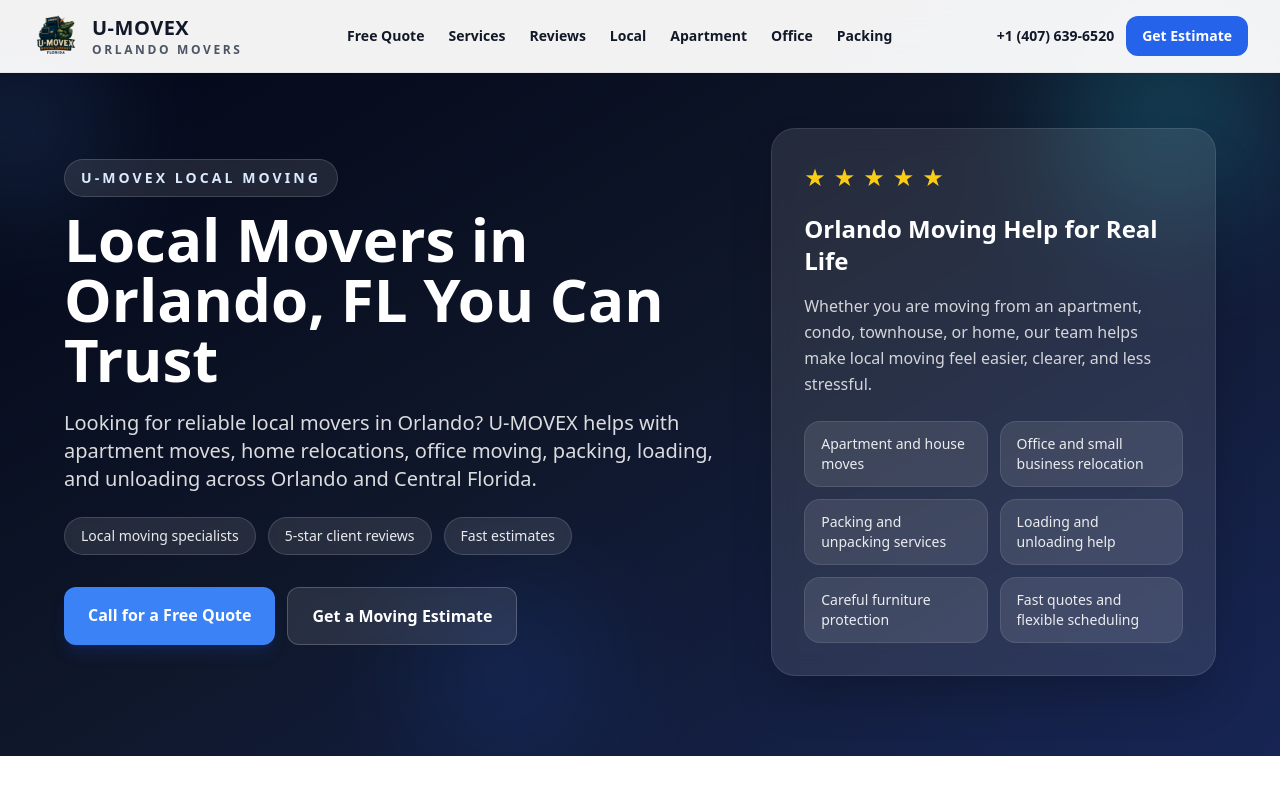
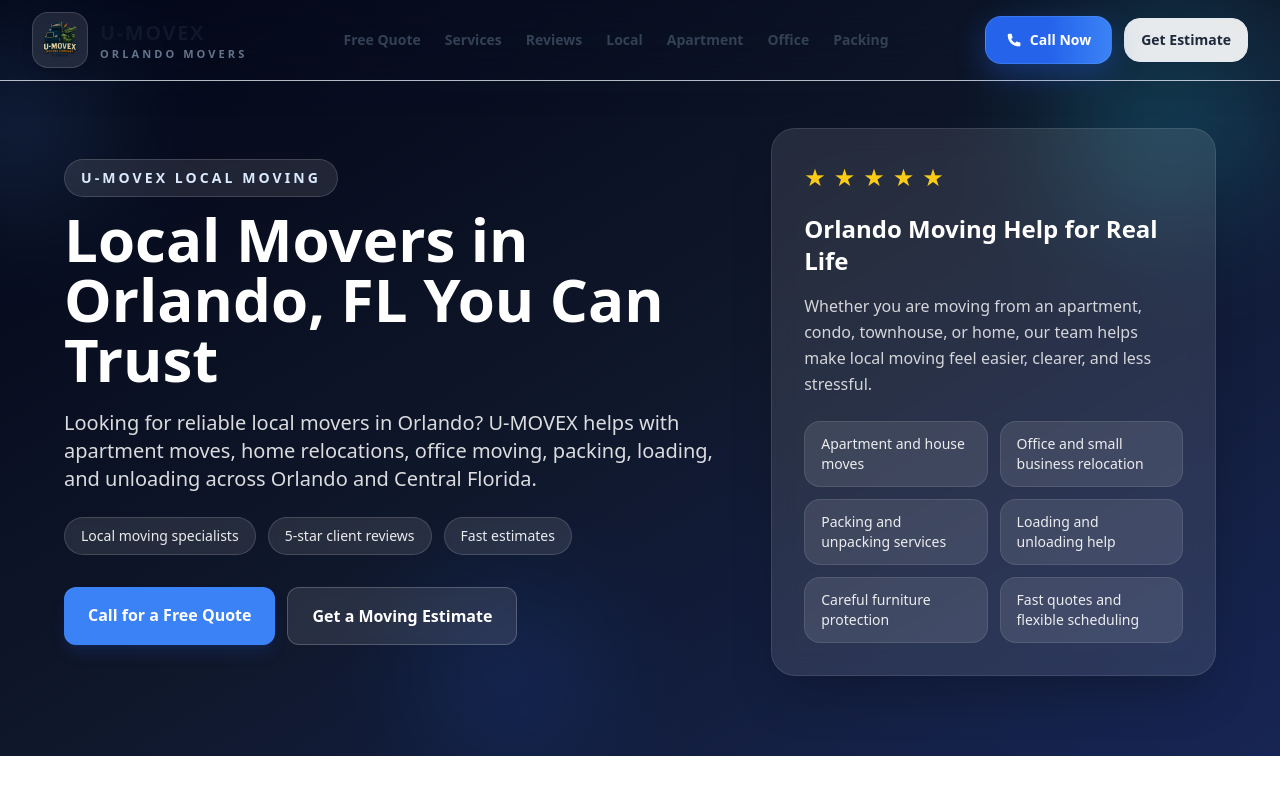
Before and after one commit to jannahttps/u-movex-site, a Next.js app: page /local-movers-orlando in a window 1280 px wide. Shown: the top 800 px of the page. Built offline with nearby package versions, Linux system fonts and the light colour scheme; no server answers.

Commit message:
Update SiteHeader.tsx

```diff
--- a/app/components/SiteHeader.tsx
+++ b/app/components/SiteHeader.tsx
@@ -25,142 +25,245 @@
     };
   }, [open]);
 
-  const baseText = dark || scrolled ? 'text-gray-900' : 'text-white';
-  const subText = dark || scrolled ? 'text-gray-600' : 'text-white/80';
-  const shell =
-    dark || scrolled
-      ? 'border-b border-gray-200 bg-white/95 shadow-sm backdrop-blur-xl'
+  const isSolid = dark || scrolled;
+
+  const shell = isSolid
+    ? 'border-b border-slate-200/80 bg-white/92 shadow-[0_10px_30px_rgba(15,23,42,0.08)] backdrop-blur-xl'
     : 'bg-transparent';
+
+  const brandText = isSolid ? 'text-slate-900' : 'text-white';
+  const brandSubtext = isSolid ? 'text-slate-500' : 'text-white/75';
+  const navText = isSolid ? 'text-slate-700' : 'text-white';
 
   return (
     <>
-      <header className={`fixed inset-x-0 top-0 z-50 transition-all duration-300 ${shell}`}>
-        <div className="mx-auto flex max-w-7xl items-center justify-between px-4 py-3 sm:px-6 lg:px-8">
+      <header
+        className={`fixed inset-x-0 top-0 z-50 transition-all duration-300 ${shell}`}
+      >
+        <div className="mx-auto flex max-w-7xl items-center justify-between gap-3 px-4 py-3 sm:px-6 lg:px-8">
+          <Link
+            href="/"
+            className="min-w-0 flex items-center gap-3"
+            aria-label="Go to U-MOVEX homepage"
+            onClick={() => setOpen(false)}
+          >
+            <div className="relative flex h-12 w-12 items-center justify-center overflow-hidden rounded-2xl border border-white/15 bg-white/10 shadow-lg backdrop-blur-md sm:h-14 sm:w-14">
+              <img
+                src="/videos/logo.png"
+                alt="U-MOVEX logo"
+                className="h-10 w-10 object-contain sm:h-11 sm:w-11"
+              />
+            </div>
 
-          {/* LOGO */}
+            <div className="min-w-0 leading-tight">
+              <div
+                className={`truncate text-lg font-bold tracking-[0.08em] sm:text-xl ${brandText}`}
+              >
+                U-MOVEX
+              </div>
+              <div
+                className={`truncate text-[10px] font-semibold uppercase tracking-[0.28em] sm:text-[11px] ${brandSubtext}`}
+              >
+                Orlando Movers
+              </div>
+            </div>
+          </Link>
+
+          <nav className="hidden items-center gap-5 xl:gap-6 lg:flex">
+            <Link
+              href="/#quote"
+              className={`text-sm font-semibold transition hover:text-blue-600 ${navText}`}
+            >
+              Free Quote
+            </Link>
+
+            <Link
+              href="/#services"
+              className={`text-sm font-semibold transition hover:text-blue-600 ${navText}`}
+            >
+              Services
+            </Link>
+
+            <Link
+              href="/#reviews"
+              className={`text-sm font-semibold transition hover:text-blue-600 ${navText}`}
+            >
+              Reviews
+            </Link>
+
+            <Link
+              href="/local-movers-orlando"
+              className={`text-sm font-semibold transition hover:text-blue-600 ${navText}`}
+            >
+              Local
+            </Link>
+
+            <Link
+              href="/apartment-movers-orlando"
+              className={`text-sm font-semibold transition hover:text-blue-600 ${navText}`}
+            >
+              Apartment
+            </Link>
+
+            <Link
+              href="/office-movers-orlando"
+              className={`text-sm font-semibold transition hover:text-blue-600 ${navText}`}
+            >
+              Office
+            </Link>
+
+            <Link
+              href="/packing-services-orlando"
+              className={`text-sm font-semibold transition hover:text-blue-600 ${navText}`}
+            >
+              Packing
+            </Link>
+          </nav>
+
+          <div className="flex items-center gap-2 sm:gap-3">
+            <a
+              href="tel:+14076396520"
+              aria-label="Call U-MOVEX now"
+              className="group relative inline-flex h-11 items-center justify-center overflow-hidden rounded-2xl border border-blue-400/30 bg-gradient-to-r from-blue-600 via-blue-600 to-blue-500 px-4 text-sm font-semibold text-white shadow-[0_10px_30px_rgba(37,99,235,0.35)] transition duration-300 hover:-translate-y-0.5 hover:shadow-[0_14px_36px_rgba(37,99,235,0.42)] sm:h-12 sm:px-5"
+            >
+              <span className="absolute inset-0 bg-[linear-gradient(120deg,transparent,rgba(255,255,255,0.22),transparent)] opacity-0 transition duration-500 group-hover:translate-x-full group-hover:opacity-100"></span>
+              <i className="ri-phone-fill mr-2 text-base" aria-hidden="true"></i>
+              <span className="hidden sm:inline">Call Now</span>
+              <span className="sm:hidden">Call</span>
+            </a>
+
+            <Link
+              href="/#quote"
+              className="hidden h-11 items-center justify-center rounded-2xl border border-slate-200 bg-white/90 px-4 text-sm font-semibold text-slate-800 shadow-sm transition hover:border-blue-100 hover:bg-blue-50 hover:text-blue-700 lg:inline-flex"
+            >
+              Get Estimate
+            </Link>
+
+            <button
+              type="button"
+              aria-label={open ? 'Close menu' : 'Open menu'}
+              aria-expanded={open}
+              onClick={() => setOpen((v) => !v)}
+              className={`inline-flex h-11 w-11 items-center justify-center rounded-2xl border shadow-sm transition lg:hidden ${
+                isSolid
+                  ? 'border-slate-200 bg-white text-slate-900'
+                  : 'border-white/20 bg-white/10 text-white backdrop-blur-md'
+              }`}
+            >
+              <i
+                className={`${open ? 'ri-close-line' : 'ri-menu-line'} text-2xl`}
+                aria-hidden="true"
+              ></i>
+            </button>
+          </div>
+        </div>
+      </header>
+
+      <div
+        className={`fixed inset-0 z-40 bg-slate-950/45 backdrop-blur-sm transition duration-300 lg:hidden ${
+          open ? 'pointer-events-auto opacity-100' : 'pointer-events-none opacity-0'
+        }`}
+        onClick={() => setOpen(false)}
+      />
+
+      <aside
+        className={`fixed right-0 top-0 z-50 h-full w-[86%] max-w-sm border-l border-slate-200 bg-white p-6 shadow-2xl transition-transform duration-300 lg:hidden ${
+          open ? 'translate-x-0' : 'translate-x-full'
+        }`}
+        aria-hidden={!open}
+      >
+        <div className="mb-8 flex items-center justify-between">
           <Link
             href="/"
             className="flex items-center gap-3"
             onClick={() => setOpen(false)}
           >
+            <div className="flex h-11 w-11 items-center justify-center rounded-2xl border border-slate-200 bg-slate-50">
               <img
                 src="/videos/logo.png"
                 alt="U-MOVEX logo"
-              className="h-11 w-11 rounded-lg object-contain sm:h-12 sm:w-12"
+                className="h-9 w-9 object-contain"
               />
+            </div>
+
             <div className="leading-tight">
-              <div className={`text-lg font-bold tracking-wide sm:text-xl ${baseText}`}>
+              <div className="text-lg font-bold tracking-[0.08em] text-slate-900">
                 U-MOVEX
               </div>
-              <div className={`text-[11px] font-semibold uppercase tracking-[0.22em] sm:text-xs ${subText}`}>
+              <div className="text-[10px] font-semibold uppercase tracking-[0.28em] text-slate-500">
                 Orlando Movers
               </div>
             </div>
           </Link>
 
-          {/* DESKTOP MENU */}
-          <nav className="hidden items-center gap-6 lg:flex">
-            <Link href="/#quote" className={`text-sm font-semibold hover:text-blue-500 ${baseText}`}>
+          <button
+            type="button"
+            aria-label="Close menu"
+            onClick={() => setOpen(false)}
+            className="inline-flex h-10 w-10 items-center justify-center rounded-2xl border border-slate-200 text-slate-900"
+          >
+            <i className="ri-close-line text-2xl" aria-hidden="true"></i>
+          </button>
+        </div>
+
+        <nav className="flex flex-col gap-2">
+          <Link
+            href="/#quote"
+            onClick={() => setOpen(false)}
+            className="rounded-2xl px-4 py-3 text-base font-semibold text-slate-900 transition hover:bg-blue-50 hover:text-blue-700"
+          >
             Free Quote
           </Link>
 
-            <Link href="/#services" className={`text-sm font-semibold hover:text-blue-500 ${baseText}`}>
+          <Link
+            href="/#services"
+            onClick={() => setOpen(false)}
+            className="rounded-2xl px-4 py-3 text-base font-semibold text-slate-900 transition hover:bg-blue-50 hover:text-blue-700"
+          >
             Services
           </Link>
 
-            <Link href="/#reviews" className={`text-sm font-semibold hover:text-blue-500 ${baseText}`}>
+          <Link
+            href="/#reviews"
+            onClick={() => setOpen(false)}
+            className="rounded-2xl px-4 py-3 text-base font-semibold text-slate-900 transition hover:bg-blue-50 hover:text-blue-700"
+          >
             Reviews
           </Link>
 
-            <Link href="/local-movers-orlando" className={`text-sm font-semibold hover:text-blue-500 ${baseText}`}>
-              Local
-            </Link>
-
-            <Link href="/apartment-movers-orlando" className={`text-sm font-semibold hover:text-blue-500 ${baseText}`}>
-              Apartment
-            </Link>
-
-            <Link href="/office-movers-orlando" className={`text-sm font-semibold hover:text-blue-500 ${baseText}`}>
-              Office
-            </Link>
-
-            <Link href="/packing-services-orlando" className={`text-sm font-semibold hover:text-blue-500 ${baseText}`}>
-              Packing
-            </Link>
-          </nav>
-
-          {/* RIGHT SIDE */}
-          <div className="hidden items-center gap-3 lg:flex">
-            <a
-              href="tel:+14076396520"
-              className={`text-sm font-semibold hover:text-blue-500 ${baseText}`}
-            >
-              +1 (407) 639-6520
-            </a>
+          <div className="mt-3 px-4 text-[11px] font-semibold uppercase tracking-[0.22em] text-slate-400">
+            Service Pages
+          </div>
 
           <Link
-              href="/#quote"
-              className="rounded-xl bg-blue-600 px-4 py-2.5 text-sm font-semibold text-white hover:bg-blue-700"
+            href="/local-movers-orlando"
+            onClick={() => setOpen(false)}
+            className="rounded-2xl px-4 py-3 text-base font-semibold text-slate-900 transition hover:bg-blue-50 hover:text-blue-700"
           >
-              Get Estimate
-            </Link>
-          </div>
-
-          {/* BURGER */}
-          <button
-            onClick={() => setOpen(!open)}
-            className={`inline-flex h-11 w-11 items-center justify-center rounded-xl border lg:hidden ${
-              dark || scrolled
-                ? 'border-gray-200 bg-white text-gray-900'
-                : 'border-white/20 bg-white/10 text-white backdrop-blur-sm'
-            }`}
-          >
-            <i className={`${open ? 'ri-close-line' : 'ri-menu-line'} text-2xl`}></i>
-          </button>
-        </div>
-      </header>
-
-      {/* OVERLAY */}
-      <div
-        className={`fixed inset-0 z-40 bg-black/40 transition lg:hidden ${
-          open ? 'opacity-100' : 'pointer-events-none opacity-0'
-        }`}
-        onClick={() => setOpen(false)}
-      />
-
-      {/* MOBILE MENU */}
-      <aside
-        className={`fixed right-0 top-0 z-50 h-full w-[85%] max-w-sm bg-white p-6 shadow-xl transition ${
-          open ? 'translate-x-0' : 'translate-x-full'
-        } lg:hidden`}
-      >
-        <div className="mb-8 flex items-center justify-between">
-          <div className="font-bold text-lg">Menu</div>
-          <button onClick={() => setOpen(false)}>
-            <i className="ri-close-line text-2xl"></i>
-          </button>
-        </div>
-
-        <nav className="flex flex-col gap-3">
-          <Link href="/#quote" onClick={() => setOpen(false)} className="menu-link">Free Quote</Link>
-          <Link href="/#services" onClick={() => setOpen(false)} className="menu-link">Services</Link>
-          <Link href="/#reviews" onClick={() => setOpen(false)} className="menu-link">Reviews</Link>
-
-          <div className="mt-4 text-sm font-semibold text-gray-500">Services</div>
-
-          <Link href="/local-movers-orlando" onClick={() => setOpen(false)} className="menu-link">
             Local Movers
           </Link>
 
-          <Link href="/apartment-movers-orlando" onClick={() => setOpen(false)} className="menu-link">
+          <Link
+            href="/apartment-movers-orlando"
+            onClick={() => setOpen(false)}
+            className="rounded-2xl px-4 py-3 text-base font-semibold text-slate-900 transition hover:bg-blue-50 hover:text-blue-700"
+          >
             Apartment Movers
           </Link>
 
-          <Link href="/office-movers-orlando" onClick={() => setOpen(false)} className="menu-link">
+          <Link
+            href="/office-movers-orlando"
+            onClick={() => setOpen(false)}
+            className="rounded-2xl px-4 py-3 text-base font-semibold text-slate-900 transition hover:bg-blue-50 hover:text-blue-700"
+          >
             Office Movers
           </Link>
 
-          <Link href="/packing-services-orlando" onClick={() => setOpen(false)} className="menu-link">
+          <Link
+            href="/packing-services-orlando"
+            onClick={() => setOpen(false)}
+            className="rounded-2xl px-4 py-3 text-base font-semibold text-slate-900 transition hover:bg-blue-50 hover:text-blue-700"
+          >
             Packing Services
           </Link>
         </nav>
@@ -168,15 +271,16 @@
         <div className="mt-8 space-y-3">
           <a
             href="tel:+14076396520"
-            className="flex items-center justify-center rounded-xl border px-4 py-3 font-semibold"
+            className="flex items-center justify-center rounded-2xl bg-gradient-to-r from-blue-600 to-blue-500 px-4 py-3 text-base font-semibold text-white shadow-[0_10px_26px_rgba(37,99,235,0.28)] transition hover:from-blue-700 hover:to-blue-600"
           >
+            <i className="ri-phone-fill mr-2 text-base" aria-hidden="true"></i>
             Call Now
           </a>
 
           <Link
             href="/#quote"
             onClick={() => setOpen(false)}
-            className="flex items-center justify-center rounded-xl bg-blue-600 px-4 py-3 font-semibold text-white"
+            className="flex items-center justify-center rounded-2xl border border-slate-200 px-4 py-3 text-base font-semibold text-slate-900 transition hover:bg-slate-50"
           >
             Get Estimate
           </Link>
```
Lines whose indentation alone changed are shown as unchanged.
